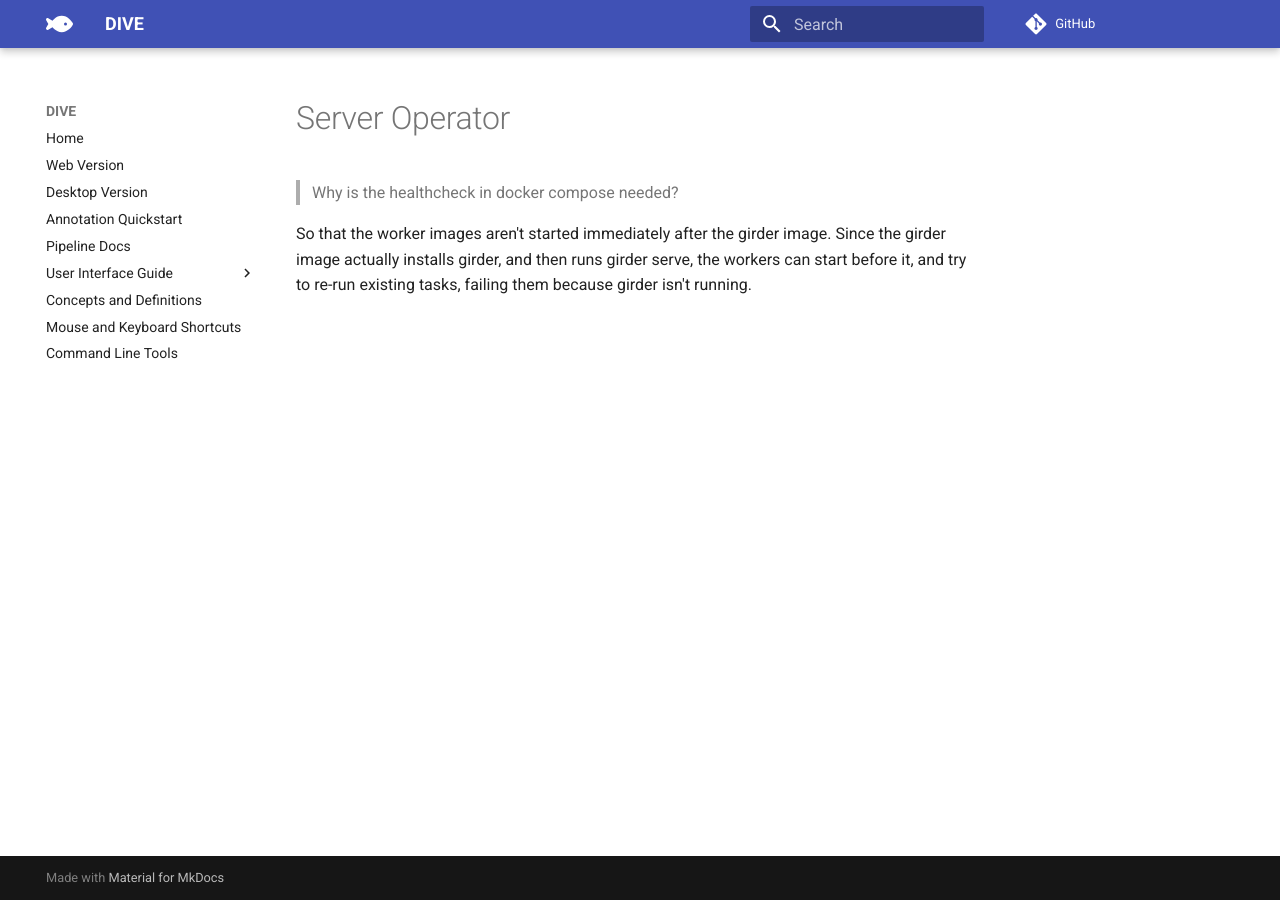
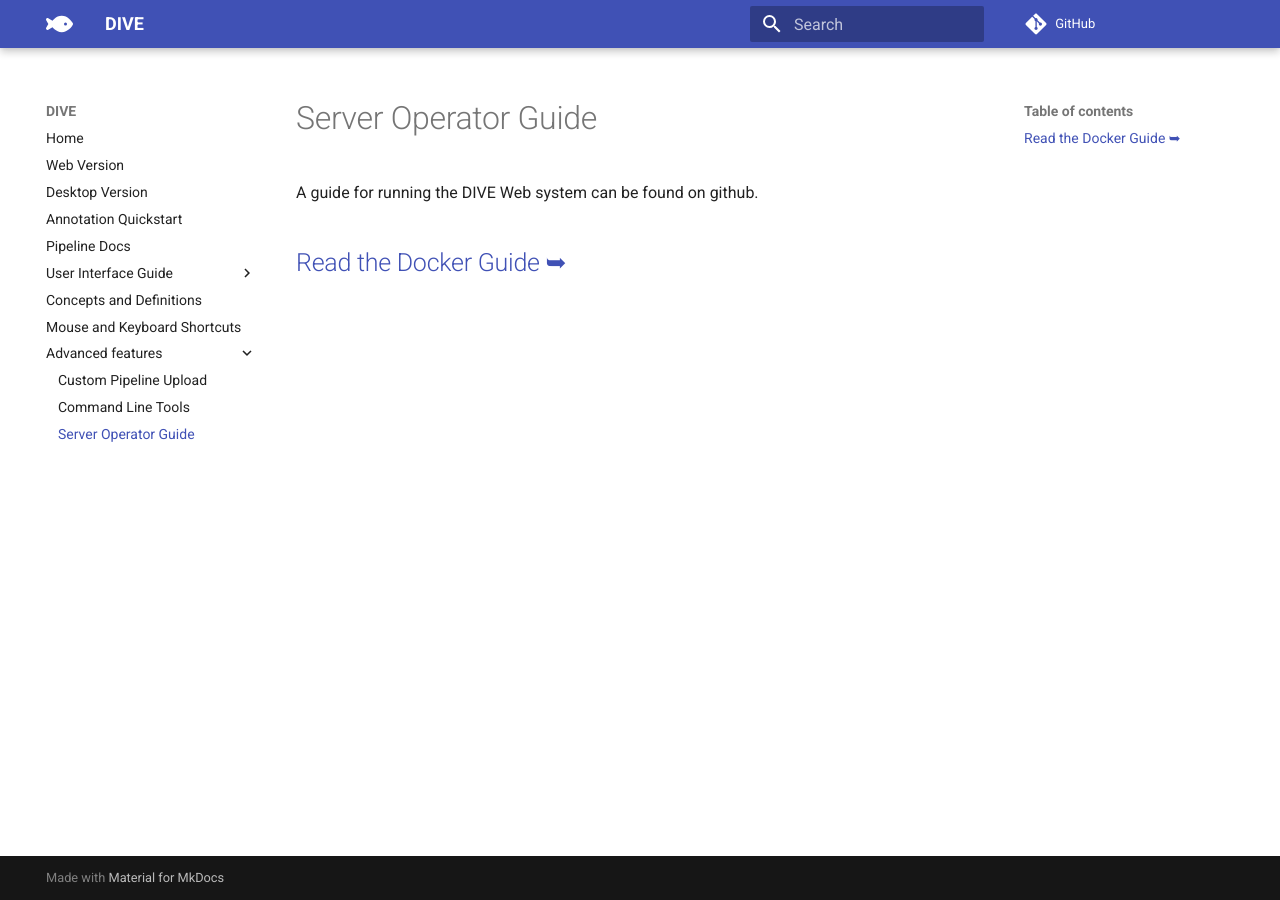
Before and after one commit to Kitware/dive, an MkDocs documentation site: the page built from docs/Server-Operator.md, in a window 1280 px wide. Built offline with MkDocs 1.6.1 and Material for MkDocs 9.7.7, drawn with Linux system fonts in a browser that asks for light colours; comment, search, counter and statistics services are not loaded.

Commit message:
Add docs about pipeline upload, add Advanced Features subsection

```diff
--- a/docs/Server-Operator.md
+++ b/docs/Server-Operator.md
@@ -1,3 +1,5 @@
-> Why is the healthcheck in docker compose needed?
+# Server Operator Guide
 
-So that the worker images aren't started immediately after the girder image. Since the girder image actually installs girder, and then runs girder serve, the workers can start before it, and try to re-run existing tasks, failing them because girder isn't running.
+A guide for running the DIVE Web system can be found on github.
+
+## [Read the Docker Guide ➥](https://github.com/Kitware/dive/tree/main/docker)
--- a/mkdocs.yml
+++ b/mkdocs.yml
@@ -34,7 +34,10 @@ nav:
     - Attributes: Attributes.md
   - Concepts and Definitions: Definitions.md
   - Mouse and Keyboard Shortcuts: Mouse-Keyboard-Shortcuts.md
-  - Command Line Tools: Command-Line-Tools.md
+  - Advanced features:
+    - Custom Pipeline Upload: Pipeline-Upload.md
+    - Command Line Tools: Command-Line-Tools.md
+    - Server Operator Guide: Server-Operator.md
 
 google_analytics:
   - UA-6042509-43
```
Also changed, not shown: docs/Pipeline-Upload.md (added, +17 -0 lines), docs/images/Misc/UploadPipeline.png (added).
